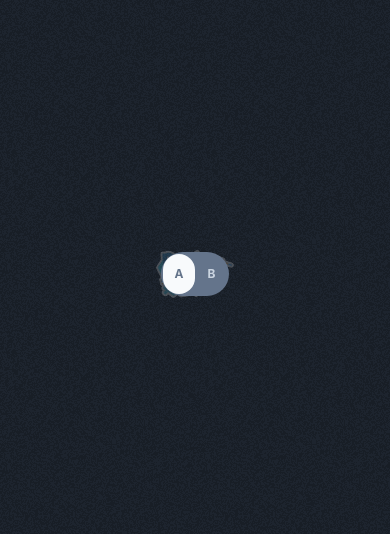
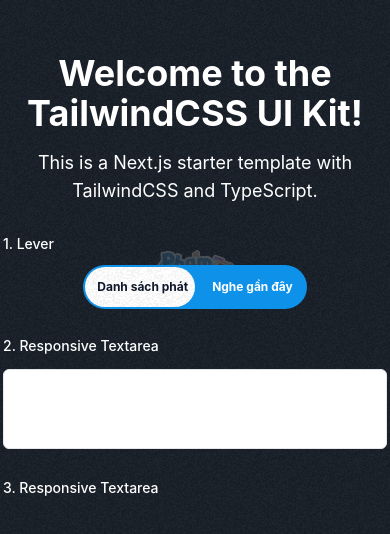
Before and after one commit to phamhuulocforwork/combillUI, a Next.js app: page / in a window 390 px wide. Shown: the part 148-682 px from the top of the page. Built offline with nearby package versions, Linux system fonts and the light colour scheme.

Commit message:
ResponsiveTextarea, Lever

```diff
--- a/src/app/page.tsx
+++ b/src/app/page.tsx
@@ -1,18 +1,40 @@
-import { Lever } from '@/components';
+'use client';
+
+import { Label, Lever, LeverButton, ResponsiveTextarea } from '@/components';
+import { useState } from 'react';
 
 export default function Home() {
+  const [selected, setSelected] = useState(true);
+
+  const handleToggle = (value: boolean) => {
+    setSelected(value);
+  };
+
   return (
-    <main className='flex min-h-screen w-full items-center justify-center'>
-      {/* <div className='flex flex-col items-center justify-center gap-4'>
+    <main className='flex min-h-screen w-full flex-col items-center justify-center gap-8'>
+      <div className='flex flex-col items-center justify-center gap-4'>
         <h1 className='text-center text-4xl font-bold'>
           Welcome to the TailwindCSS UI Kit!
         </h1>
         <p className='text-center text-lg'>
           This is a Next.js starter template with TailwindCSS and TypeScript.
         </p>
-      </div> */}
-      <div className='flex flex-col items-center justify-center gap-4'>
-        <Lever></Lever>
+      </div>
+      <div className='flex min-w-96 flex-col gap-8'>
+        <div className='flex flex-col items-center justify-center gap-4'>
+          <Label className='w-full'>1. Lever</Label>
+          <Lever onClick={() => handleToggle(!selected)}>
+            <LeverButton selected={selected}>Danh sách phát</LeverButton>
+            <LeverButton selected={!selected}>Nghe gần đây</LeverButton>
+          </Lever>
+        </div>
+        <div className='flex flex-col items-center justify-center gap-4'>
+          <Label className='w-full'>2. Responsive Textarea</Label>
+          <ResponsiveTextarea className='text-text'></ResponsiveTextarea>
+        </div>
+        <div className='flex flex-col items-center justify-center gap-4'>
+          <Label className='w-full'>3. Responsive Textarea</Label>
+        </div>
       </div>
     </main>
   );
--- a/src/components/simple/Lever.tsx
+++ b/src/components/simple/Lever.tsx
@@ -13,24 +13,24 @@ const Lever = React.forwardRef<
     }
   >
 >(({ className, children, ...props }, ref) => {
-  const [selected, setSelected] = React.useState(true);
+  const [checked, setChecked] = React.useState(false);
 
-  const handleToggle = (value: boolean) => {
-    setSelected(value);
+  const handleToggle = () => {
+    setChecked((prev) => !prev);
   };
 
   return (
     <SwitchPrimitives.Root
       className={cn(
-        'relative flex w-fit cursor-pointer items-center rounded-full bg-slate-500 ring-2 ring-slate-500 transition-colors',
+        'relative flex w-fit cursor-pointer items-center rounded-full bg-primary-500 text-text-light ring-2 ring-primary-500 transition-colors dark:text-text-dark',
         className,
       )}
       {...props}
-      onClick={() => handleToggle(!selected)}
       ref={ref}
+      checked={checked}
+      onCheckedChange={handleToggle}
     >
-      <LeverButton selected={selected}>A</LeverButton>
-      <LeverButton selected={!selected}>B</LeverButton>
+      {children}
       <SwitchPrimitives.Thumb
         className={cn(
           'absolute inset-0 z-0 flex data-[state=unchecked]:justify-start data-[state=checked]:justify-end',
@@ -39,7 +39,7 @@ const Lever = React.forwardRef<
         <motion.span
           layout
           transition={{ type: 'spring', damping: 15, stiffness: 250 }}
-          className='h-full w-1/2 rounded-full bg-slate-50'
+          className='h-full w-1/2 rounded-full bg-light dark:bg-white'
         />
       </SwitchPrimitives.Thumb>
     </SwitchPrimitives.Root>
@@ -57,7 +57,7 @@ const LeverButton = ({
   <div
     className={cn(
       'relative z-10 flex items-center gap-2 px-3 py-3 text-xs font-bold transition-colors md:py-1.5 md:pl-3 md:pr-3.5',
-      selected ? 'text-slate-500' : 'text-slate-300',
+      selected ? 'text-text-light' : 'text-text-dark',
     )}
     onMouseDown={(e) => e.preventDefault()}
   >
--- a/src/components/simple/ResponsiveTextarea.tsx
+++ b/src/components/simple/ResponsiveTextarea.tsx
@@ -24,7 +24,7 @@ const ResponsiveTextarea = React.forwardRef<
   return (
     <textarea
       className={cn(
-        'border-input placeholder:text-muted-foreground focus-visible:ring-ring flex min-h-[80px] w-full resize-none overflow-hidden rounded-md border bg-background px-3 py-2 text-sm ring-offset-background focus-visible:outline-none focus-visible:ring-2 focus-visible:ring-offset-2 disabled:cursor-not-allowed disabled:opacity-50 dark:bg-background-dark',
+        'border-input placeholder:text-muted-foreground focus-visible:ring-ring bg-background-light ring-offset-background-dark flex min-h-[80px] w-full resize-none overflow-hidden rounded-md border px-3 py-2 text-sm focus-visible:outline-none focus-visible:ring-2 focus-visible:ring-offset-2 disabled:cursor-not-allowed disabled:opacity-50',
         className,
       )}
       ref={textAreaRef}
--- a/src/components/simple/Select.tsx
+++ b/src/components/simple/Select.tsx
@@ -140,7 +140,7 @@ const SelectSeparator = React.forwardRef<
 >(({ className, ...props }, ref) => (
   <SelectPrimitive.Separator
     ref={ref}
-    className={cn('bg-muted -mx-1 my-1 h-px', className)}
+    className={cn('-mx-1 my-1 h-px bg-muted', className)}
     {...props}
   />
 ));
--- a/tailwind.config.ts
+++ b/tailwind.config.ts
@@ -16,11 +16,11 @@ const config = {
         dark: "url('/noise-dark.gif')",
       },
       colors: {
-        // background: {
-        //   DEFAULT: '',
-        //   light: '',
-        //   dark: '',
-        // },
+        background: {
+          DEFAULT: '#ffffff',
+          light: '#ffffff',
+          dark: '#0f172a',
+        },
         text: {
           DEFAULT: '#0f172a',
           light: '#0f172a',
```
